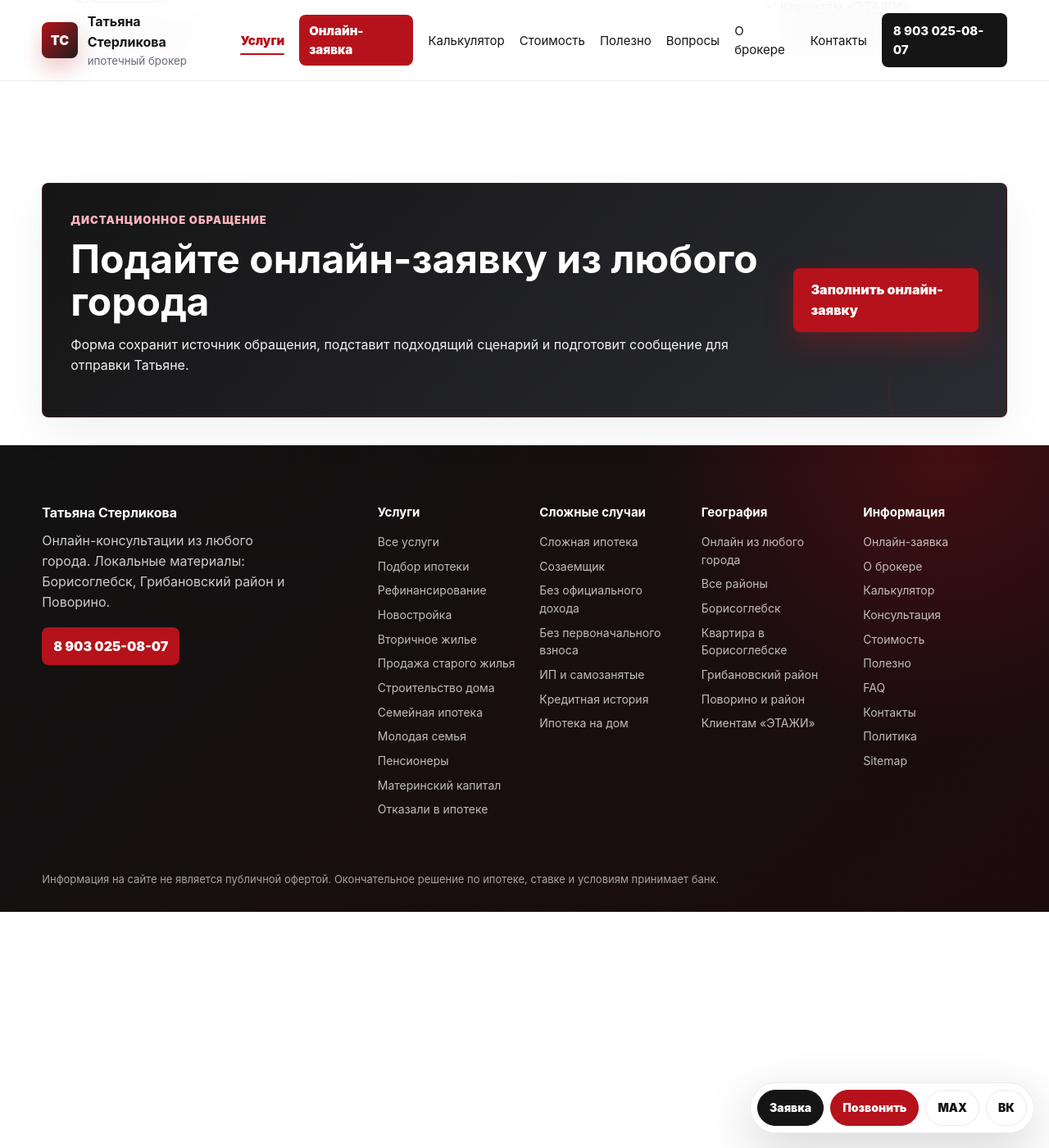
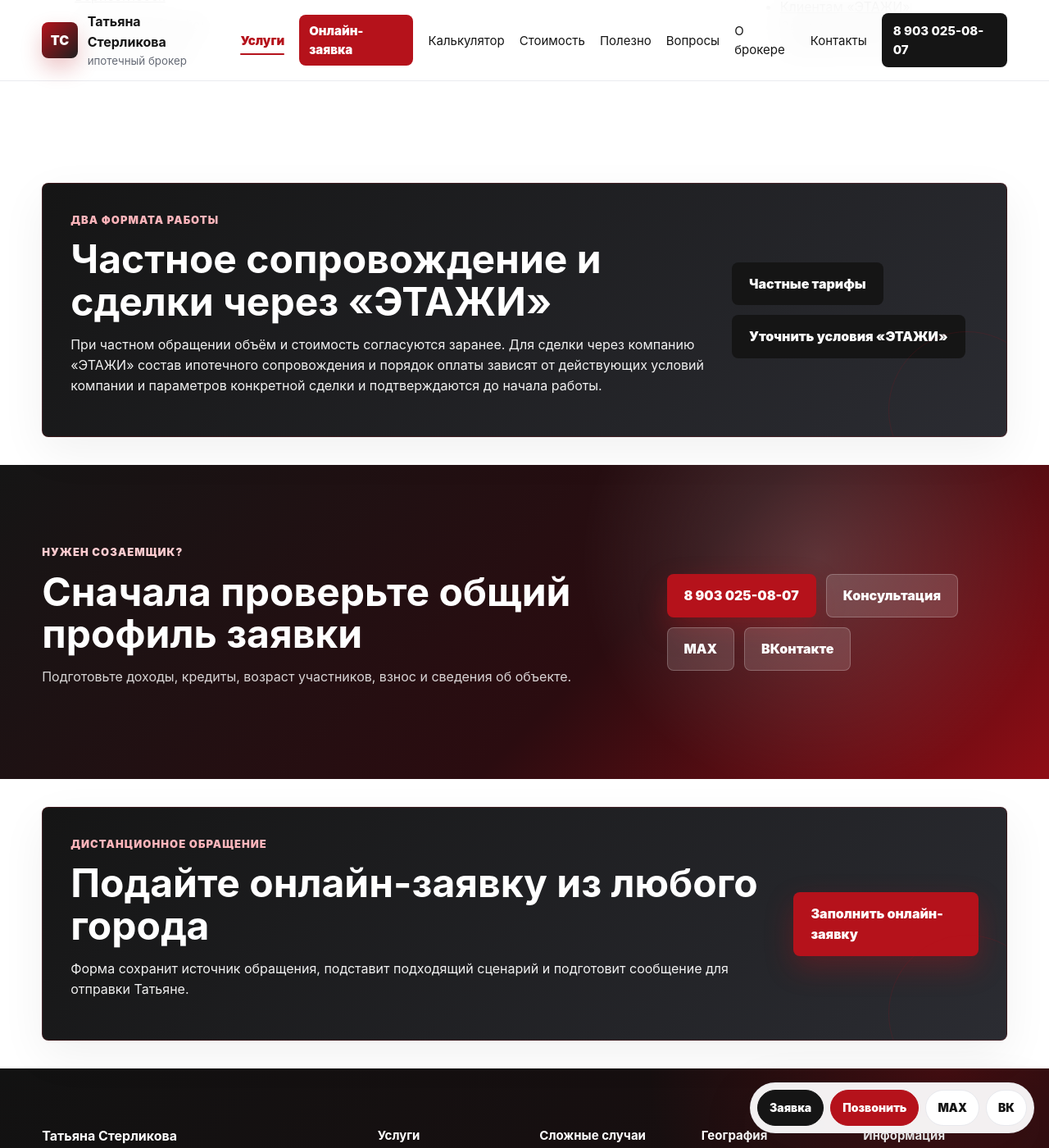
Before and after one commit to deputat36/broker, a Jekyll site: the page built from uslugi/ipoteka-s-sozaemshchikom.md, in a window 1280 px wide and 1400 px high, scrolled down 1976 px. Shown: the whole window at 82% size. Built offline with Jekyll 4.4.1, drawn with Linux system fonts in a browser that asks for light colours; our own code applies the rules of GitHub Pages for plain Markdown files.

Commit message:
Восстановить полный контент услуги созаемщика

```diff
--- a/uslugi/ipoteka-s-sozaemshchikom.md
+++ b/uslugi/ipoteka-s-sozaemshchikom.md
@@ -13,3 +13,7 @@
 <section class="section"><div class="section-head"><p class="eyebrow">До заявки</p><h2>Второй заемщик меняет не только доход</h2><p>Банк оценивает возраст, занятость, кредиты, карты, просрочки, документы и участие в собственности каждого заемщика.</p></div><div class="grid cards-4"><article class="card"><h3>Супруг или супруга</h3><p>Доход семьи, обязательства и структура собственности.</p></article><article class="card"><h3>Родители или дети</h3><p>Возраст, срок кредита, доход и возможные ограничения.</p></article><article class="card"><h3>Не хватает дохода</h3><p>Проверяем, действительно ли второй доход улучшает расчет.</p></article><article class="card"><h3>Сложная заявка</h3><p>Кредитная история созаемщика может как помочь, так и ухудшить ситуацию.</p></article></div></section>
 
 <section class="section content-layout"><article class="content-main"><h2>Что входит в ипотечную работу</h2><p>Разбор состава заемщиков, доходов, обязательств и объекта, выбор маршрута, подготовка данных и сопровождение до решения банка. Конкретный объём помощи после решения банка зависит от выбранного формата и согласуется заранее.</p><p>Базовая логика выбора второго заемщика разобрана в статье <a class="text-link" href="{{ '/polezno/sozaemshchik-po-ipoteke/' | relative_url }}">созаемщик по ипотеке</a>.</p><h2>Локальные страницы</h2><ul><li><a href="{{ '/geo/borisoglebsk/ipoteka-s-sozaemshchikom/' | relative_url }}">Борисоглебск</a></li><li><a href="{{ '/geo/gribanovskiy/ipoteka-s-sozaemshchikom/' | relative_url }}">Грибановский район</a></li><li><a href="{{ '/geo/povorino/ipoteka-s-sozaemshchikom/' | relative_url }}">Поворино и район</a></li></ul></article><aside class="sidebar"><div class="seo-panel"><h3>Полезные разделы</h3><ul><li><a href="{{ '/kak-prohodit-rabota/' | relative_url }}">Как проходит работа</a></li><li><a href="{{ '/stoimost/' | relative_url }}">Стоимость частного сопровождения</a></li><li><a href="{{ '/etagi/' | relative_url }}">Клиентам «ЭТАЖИ»</a></li><li><a href="{{ '/uslugi/slozhnaya-ipoteka/' | relative_url }}">Сложная ипотека</a></li><li><a href="{{ '/uslugi/semeynaya-ipoteka/' | relative_url }}">Семейная ипотека</a></li></ul></div></aside></section>
+
+<section class="section compact-section"><div class="notice"><div><p class="eyebrow">Два формата работы</p><h2>Частное сопровождение и сделки через «ЭТАЖИ»</h2><p>При частном обращении объём и стоимость согласуются заранее. Для сделки через компанию «ЭТАЖИ» состав ипотечного сопровождения и порядок оплаты зависят от действующих условий компании и параметров конкретной сделки и подтверждаются до начала работы.</p></div><div class="hero-actions"><a class="btn btn-dark" href="{{ '/stoimost/' | relative_url }}">Частные тарифы</a><a class="btn btn-dark" href="{{ '/etagi/' | relative_url }}">Уточнить условия «ЭТАЖИ»</a></div></div></section>
+
+<section class="section cta-section"><div><p class="eyebrow">Нужен созаемщик?</p><h2>Сначала проверьте общий профиль заявки</h2><p>Подготовьте доходы, кредиты, возраст участников, взнос и сведения об объекте.</p></div><div class="cta-actions"><a class="btn btn-primary" href="tel:+79030250807">8 903 025-08-07</a><a class="btn btn-secondary" href="{{ '/konsultaciya/' | relative_url }}">Консультация</a><button class="btn btn-secondary" type="button" data-copy-phone>MAX</button><a class="btn btn-secondary" href="https://vk.com/tatyanasterlikova" rel="noopener">ВКонтакте</a></div></section>
```
